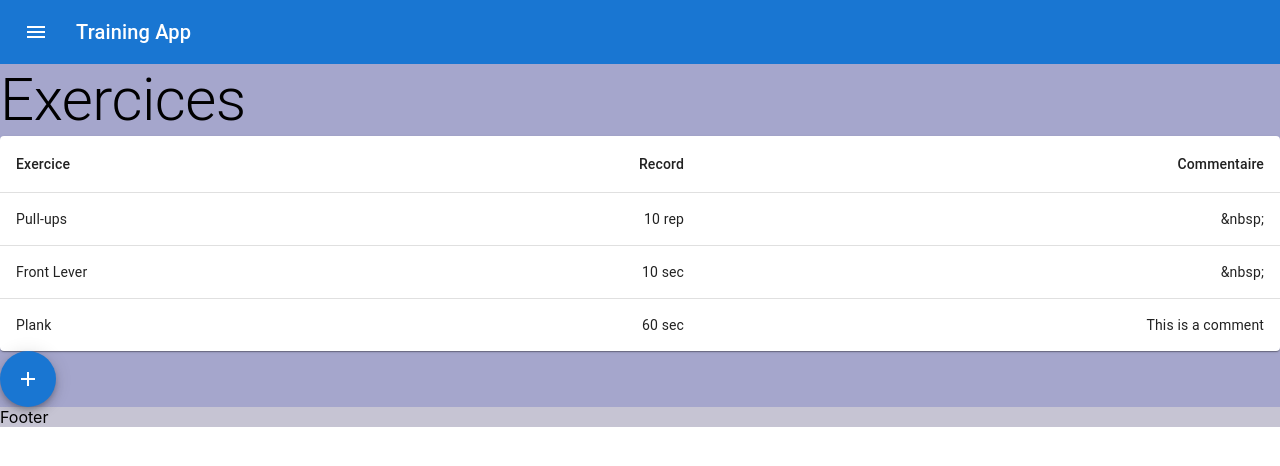
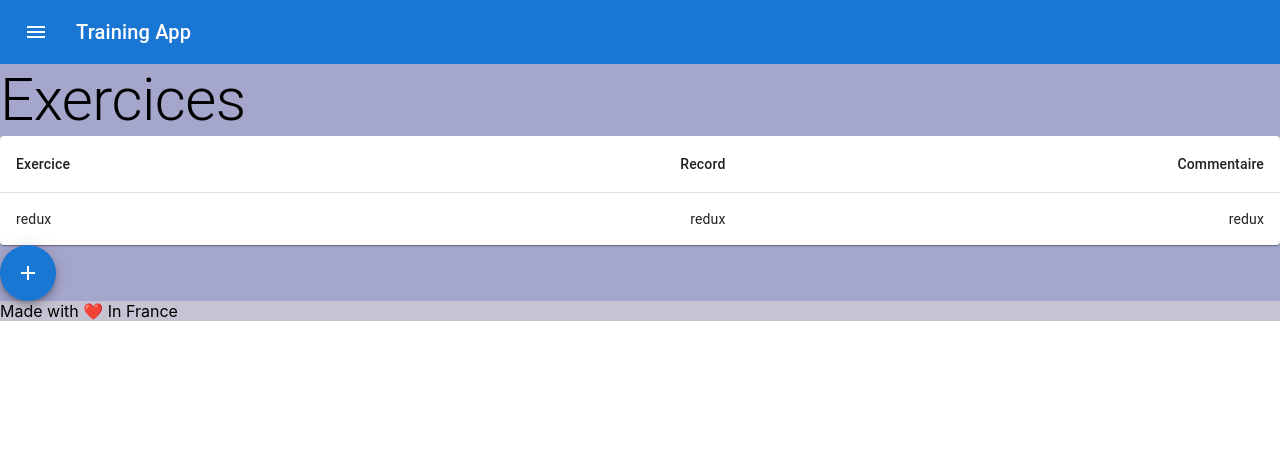
Before and after one commit to LucasVivas/training-app, a React (Create React App) app: page / in a window 1280 px wide. Shown: the top 466 px of the page. Built offline with nearby package versions, Linux system fonts and the light colour scheme; data requests are answered from the project's data file.

Commit message:
add redux

```diff
--- a/package.json
+++ b/package.json
@@ -8,6 +8,7 @@
     "@emotion/styled": "^11.9.3",
     "@mui/icons-material": "^5.8.4",
     "@mui/material": "^5.9.1",
+    "@reduxjs/toolkit": "^1.9.0",
     "@testing-library/jest-dom": "^5.16.4",
     "@testing-library/react": "^13.2.0",
     "@testing-library/user-event": "^13.5.0",
@@ -15,6 +16,7 @@
     "prop-types": "^15.8.1",
     "react": "^18.1.0",
     "react-dom": "^18.1.0",
+    "react-redux": "^8.0.5",
     "web-vitals": "^2.1.4"
   },
   "devDependencies": {
@@ -25,7 +27,7 @@
     "eslint-plugin-jsx-a11y": "^6.5.1",
     "eslint-plugin-react": "^7.28.0",
     "eslint-plugin-react-hooks": "^4.3.0",
-    "jest": "^29.2.2",
+    "jest": "^29.3.1",
     "prettier": "^2.7.1",
     "react-scripts": "^5.0.1"
   },
--- a/src/components/base/BaseFooter/BaseFooter.jsx
+++ b/src/components/base/BaseFooter/BaseFooter.jsx
@@ -4,7 +4,7 @@ import './BaseFooter.css';
 function BaseFooter() {
   return (
     <div className="BaseFooter" data-testid="BaseFooter">
-      Footer
+      Made with ❤️ In France
     </div>
   );
 }
--- a/src/components/base/BaseMain/BaseMain.jsx
+++ b/src/components/base/BaseMain/BaseMain.jsx
@@ -1,6 +1,8 @@
 import React, { useState } from 'react';
 import './BaseMain.css';
 import Typography from '@mui/material/Typography';
+import { useDispatch } from 'react-redux';
+import { add } from '../../../store/reducers/ExercicesSlice';
 import AddExerciceForm from '../AddExerciceForm';
 import ExerciceList from '../ExerciceList';
 import AddButton from '../AddButton/AddButton';
@@ -8,12 +10,17 @@ import AddButton from '../AddButton/AddButton';
 // TODO: Check if it is a container component ?
 function BaseMain() {
   const [openAddForm, setOpenAddForm] = useState(false);
+  const dispatch = useDispatch();
 
   const handleClickOpenAddForm = () => {
     setOpenAddForm(true);
   };
 
-  const handleClose = () => {
+  const handleClose = (exercicePayload) => {
+    dispatch({
+      type: add,
+      payload: exercicePayload
+    });
     setOpenAddForm(false);
   };
 
--- a/src/components/base/ExerciceList/ExerciceList.jsx
+++ b/src/components/base/ExerciceList/ExerciceList.jsx
@@ -1,4 +1,4 @@
-import React, { useState, useEffect } from 'react';
+import React from 'react';
 import Table from '@mui/material/Table';
 import TableBody from '@mui/material/TableBody';
 import TableCell from '@mui/material/TableCell';
@@ -7,20 +7,11 @@ import TableHead from '@mui/material/TableHead';
 import TableRow from '@mui/material/TableRow';
 import Paper from '@mui/material/Paper';
 
+import { useSelector } from 'react-redux';
 import ExerciceRow from '../ExerciceRow';
 
 function ExerciceList() {
-  const [Exercices, setExercices] = useState([
-    { name: 'Push-ups', record: '10 rep', comment: '&nbsp;' },
-    { name: 'Front Lever', record: '10 sec', comment: '&nbsp;' },
-    { name: 'Plank', record: '60 sec', comment: 'This is a comment' }
-  ]);
-
-  useEffect(() => {
-    fetch('http://localhost:3030/exercices')
-      .then((res) => res.json())
-      .then((exercices) => setExercices(exercices));
-  }, []);
+  const exercices = useSelector((state) => state.exercices);
 
   return (
     <TableContainer component={Paper}>
@@ -33,7 +24,7 @@ function ExerciceList() {
           </TableRow>
         </TableHead>
         <TableBody>
-          {Exercices.map((exercice) => (
+          {exercices.map((exercice) => (
             <ExerciceRow
               key={exercice.name}
               name={exercice.name}
--- a/src/index.jsx
+++ b/src/index.jsx
@@ -1,14 +1,18 @@
 import React from 'react';
 import ReactDOM from 'react-dom/client';
 import './index.css';
+import { Provider } from 'react-redux';
 import App from './App';
 import reportWebVitals from './reportWebVitals';
+import store from './store';
 
 const root = ReactDOM.createRoot(document.getElementById('root'));
 root.render(
-  <React.StrictMode>
-    <App />
-  </React.StrictMode>
+  <Provider store={store}>
+    <React.StrictMode>
+      <App />
+    </React.StrictMode>
+  </Provider>
 );
 
 // If you want to start measuring performance in your app, pass a function
--- /dev/null
+++ b/src/store/index.js
@@ -0,0 +1,3 @@
+import store from './store';
+
+export default store;
--- /dev/null
+++ b/src/store/reducers/ExercicesSlice.js
@@ -0,0 +1,23 @@
+import { createSlice } from '@reduxjs/toolkit';
+
+const initialState = [{ name: 'redux', record: 'redux', comment: 'redux' }];
+
+// useEffect(() => {
+//   fetch('http://localhost:3030/exercices')
+//     .then((res) => res.json())
+//     .then((exercices) => setExercices(exercices));
+// }, []);
+
+export const ExerciceSlice = createSlice({
+  name: 'exercices',
+  initialState,
+  reducers: {
+    add: (state, action) => {
+      state.push(action.payload);
+    }
+  }
+});
+
+export const { add } = ExerciceSlice.actions;
+
+export default ExerciceSlice.reducer;
--- /dev/null
+++ b/src/store/reducers/index.js
@@ -0,0 +1 @@
+export * from './ExercicesSlice';
--- /dev/null
+++ b/src/store/store.js
@@ -0,0 +1,6 @@
+import { configureStore } from '@reduxjs/toolkit';
+import ExerciceReducer from './reducers/ExercicesSlice';
+
+export default configureStore({
+  reducer: { exercices: ExerciceReducer }
+});
```
Also changed, not shown: 2 other files (tests, documents, lock files or other folders).
